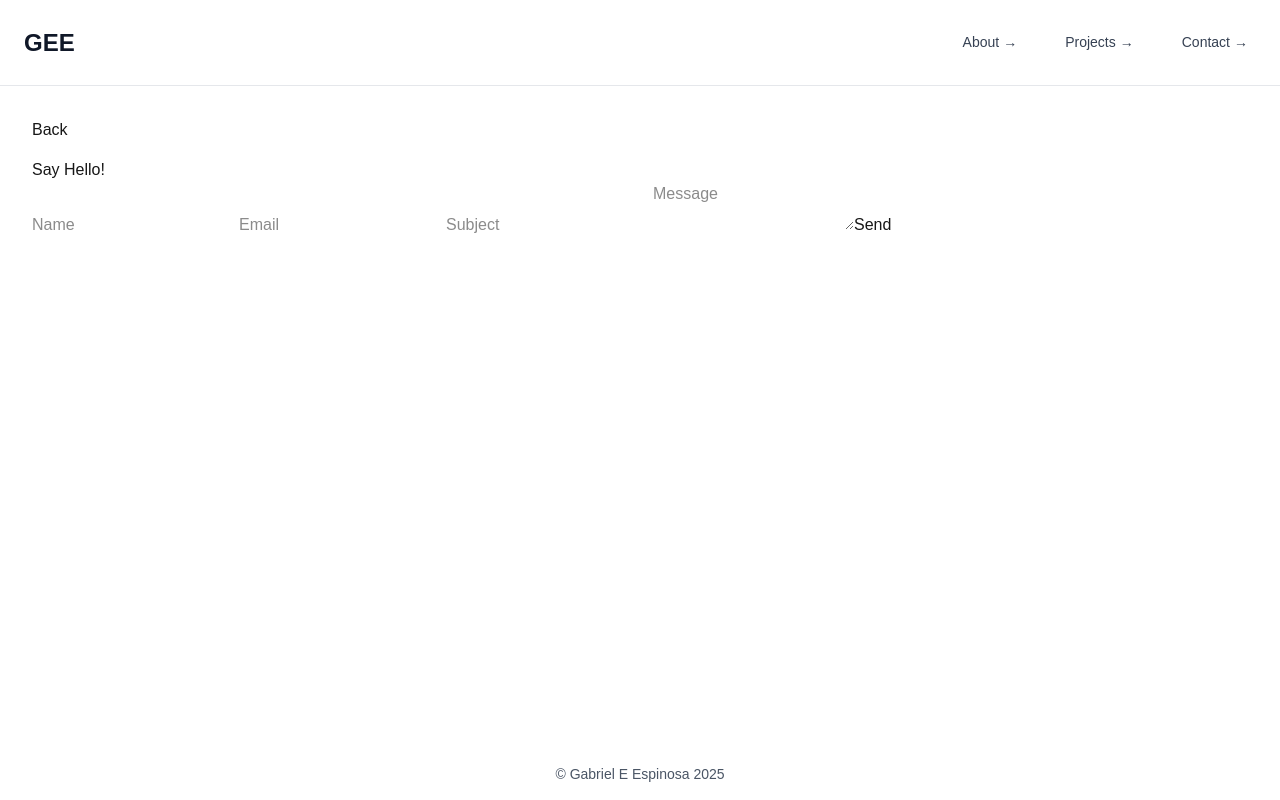
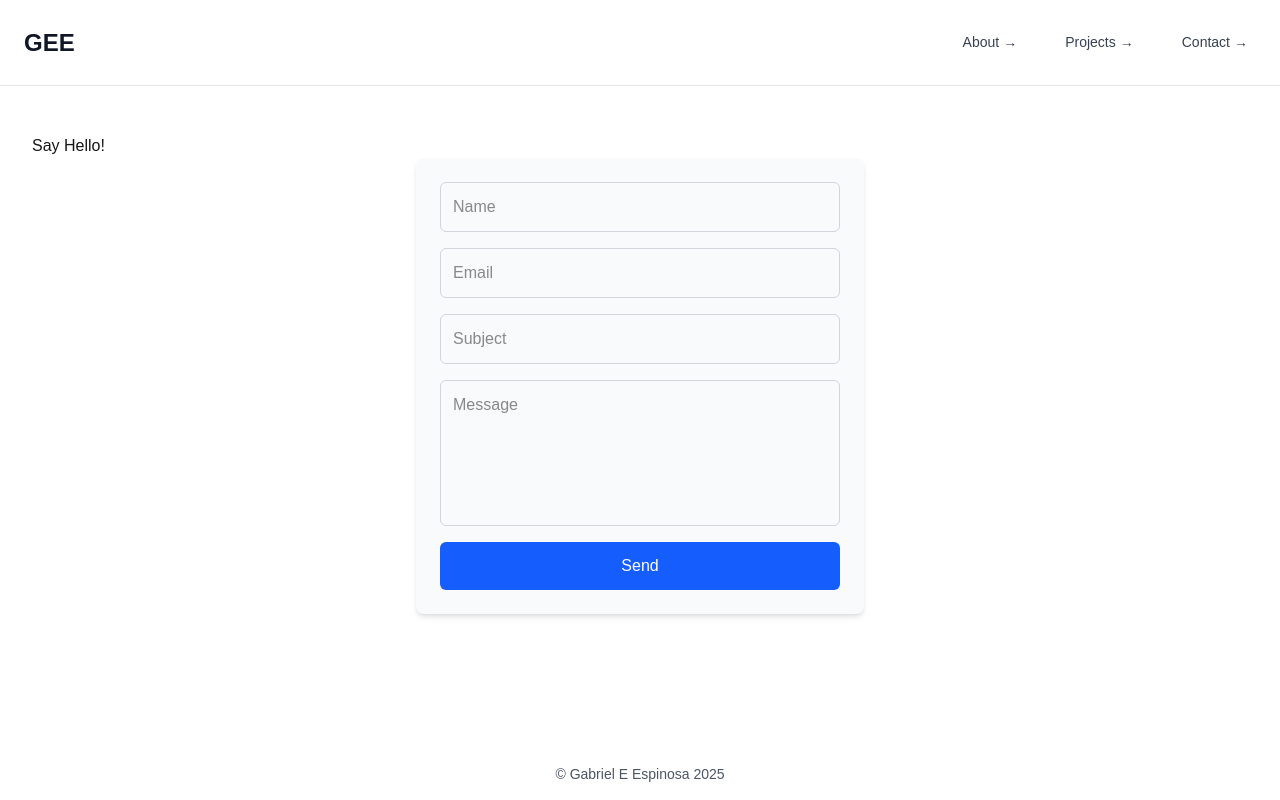
Before and after one commit to GEEspinosa/gee-web-dev-portfolio, a Next.js app: page /contact in a window 1280 px wide. Built offline with nearby package versions, Linux system fonts and the light colour scheme.

Commit message:
chore: upgrading next.js to avoid vuln and restored node_modules and package-lock.json

```diff
--- a/app/contact/page.tsx
+++ b/app/contact/page.tsx
@@ -1,11 +1,11 @@
-import Link from "next/link";
+// import Link from "next/link";
 import ContactForm from "@/components/ContactForm";
 
 export default function contactPage () {
     return (
 
         <main className="p-8">
-            <Link href="/">Back</Link>
+            {/* <Link href="/">Back</Link> */}
             <h1 className="mt-4">Say Hello!</h1>
             <ContactForm/>
         </main>
--- a/components/ContactForm.tsx
+++ b/components/ContactForm.tsx
@@ -46,13 +46,14 @@ export default function ContactForm() {
   }
 
   return (
-    <form onSubmit={handleSubmit}>
+    <form onSubmit={handleSubmit} className="max-w-md mx-auto p-6 bg-gray-50 rounded-lg shadow-md flex flex-col gap-4">
       <input
         name="name"
         value={formData.name}
         onChange={handleChange}
         placeholder="Name"
         required
+        className="p-3 border border-gray-300 rounded-md focus:outline-none focus:ring-2 focus:ring-blue-400"
       />
       <input
         type="email"
@@ -61,12 +62,14 @@ export default function ContactForm() {
         onChange={handleChange}
         placeholder="Email"
         required
+        className="p-3 border border-gray-300 rounded-md focus:outline-none focus:ring-2 focus:ring-blue-400"
       />
       <input
         name="subject"
         value={formData.subject}
         onChange={handleChange}
         placeholder="Subject"
+        className="p-3 border border-gray-300 rounded-md focus:outline-none focus:ring-2 focus:ring-blue-400"
       />
       <textarea
         name="text"
@@ -74,9 +77,11 @@ export default function ContactForm() {
         onChange={handleChange}
         placeholder="Message"
         required
+        rows={5}
+        className="p-3 border border-gray-300 rounded-md focus:outline-none focus:ring-2 focus:ring-blue-400 resize-none"
       />
-      <button>Send</button>
-      {status && <p>{status}</p>}
+      <button type="submit" className="bg-blue-600 text-white py-3 rounded-md hover:bg-blue-700 transition">Send</button>
+      {status && <p className="mt-2 text-center text-sm text-gray-700">{status}</p>}
     </form>
   );
 }
--- a/package.json
+++ b/package.json
@@ -11,7 +11,7 @@
   "dependencies": {
     "@tailwindcss/typography": "^0.5.19",
     "lucide-react": "^0.555.0",
-    "next": "16.0.3",
+    "next": "16.0.7",
     "react": "19.2.0",
     "react-dom": "19.2.0",
     "react-markdown": "^10.1.0",
```
Also changed, not shown: 1 other file (tests, documents, lock files or other folders).
